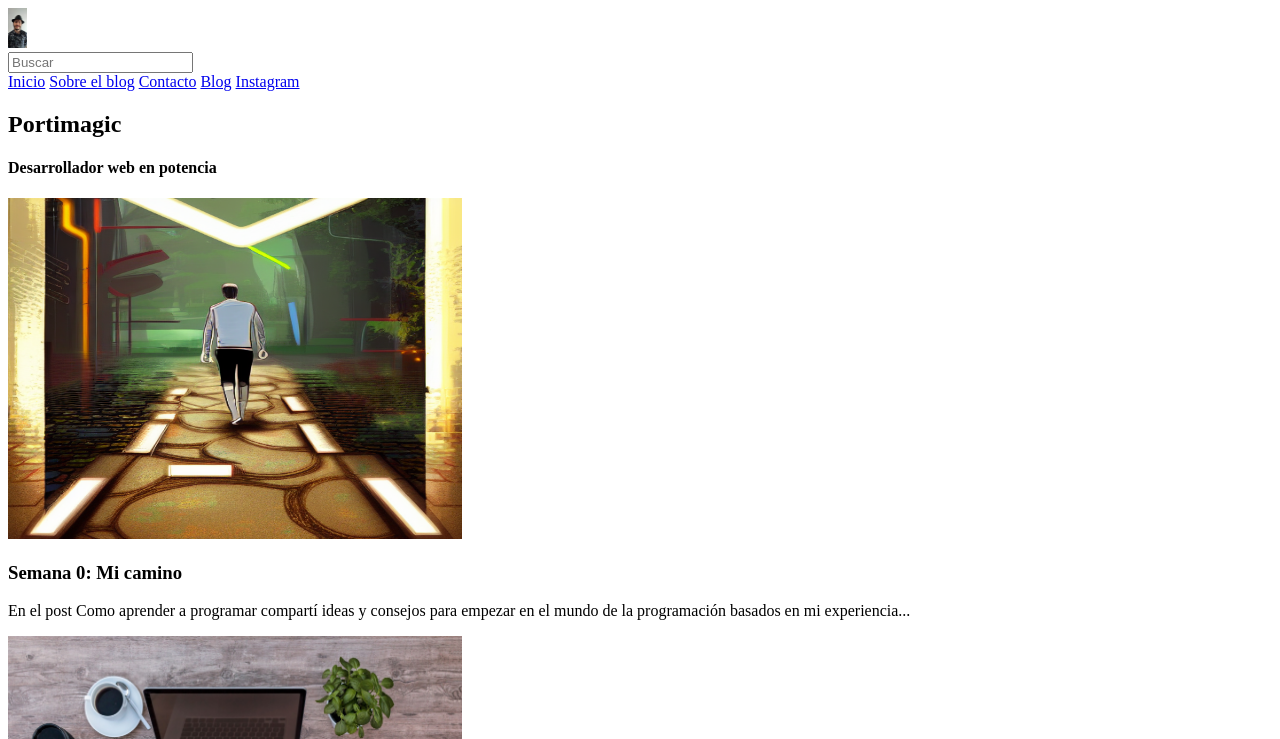
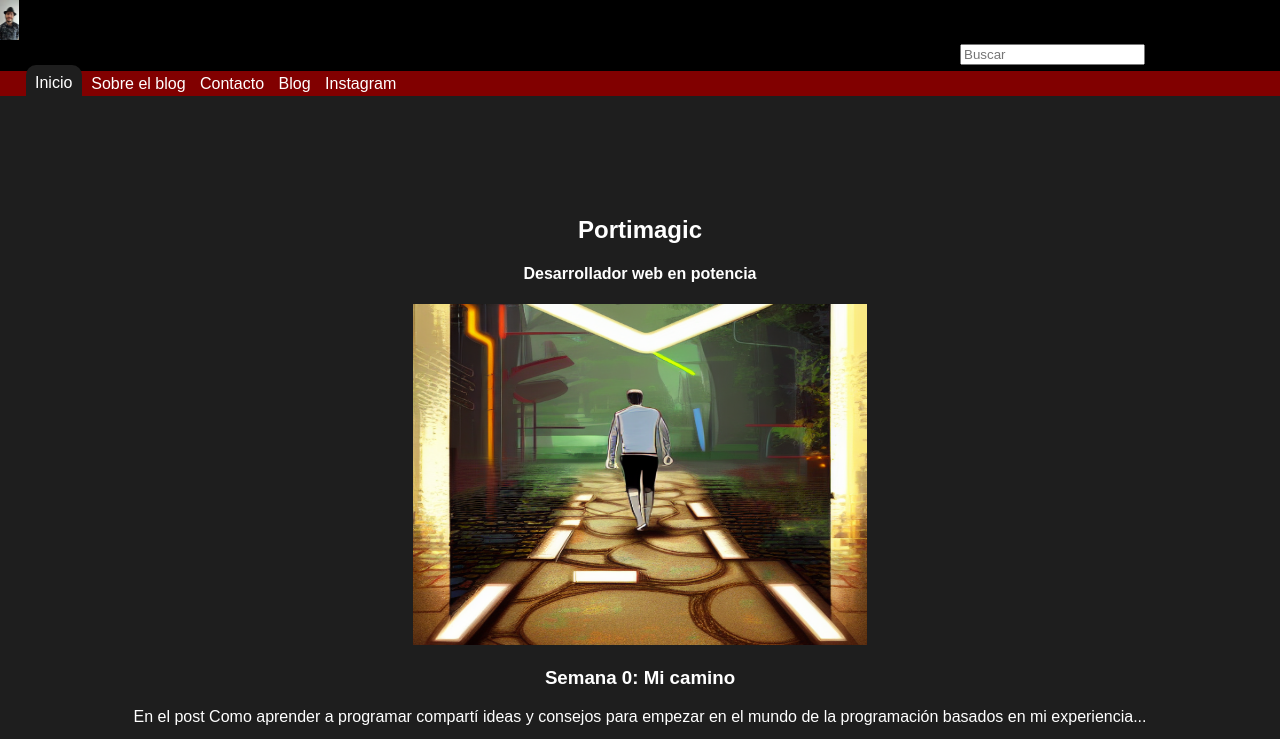
Before and after one commit to porti-magic/Portimagic, a plain HTML site: page index.html in a window 1280 px wide. Shown: the top 739 px of the page. Drawn offline with Linux system fonts and the light colour scheme.

Commit message:
Crear la hoja de estilos "CommonStyles" y reacomodar las hojas de estilo

```diff
--- a/AboutStyles.css
+++ b/Styles/CommonStyles.css
@@ -1,4 +1,4 @@
-html{
+html {
     height: 100%;
 }
 
@@ -32,9 +32,10 @@ header form {
     display: inline;
 }
 
-nav{
-    margin-left: 2%;
+nav {
+    padding: 0.25% 0% 0.25% 2%;
     margin-top: 0.5%;
+    background-color: rgb(129, 0, 0);
 }
 
     nav a {
@@ -47,6 +48,7 @@ nav a {
 #activeTab {
     background-color: rgb(30, 30, 30);
     border-radius: 10px 10px 0px 0px;
+    padding: 0.75%;
 }
 
 main {
@@ -57,18 +59,6 @@ main {
     flex: 1 0 auto;
 }
 
-#Blog_Image {
-    width: 220px;
-    border-radius: 110px;
-}
-
-#Description {
-    text-align: center;
-    line-height: 1.5;
-    margin-left: 20%;
-    margin-right: 20%;
-    font-size: 18px;
-}
 
 footer {
     margin-bottom: 0px;
--- a/index.html
+++ b/index.html
@@ -2,6 +2,7 @@
 
 <html lang="es" xmlns="http://www.w3.org/1999/xhtml">
 <head>
+    <link rel="stylesheet" href="Styles/CommonStyles.css" />
     <meta charset="utf-8" />
     <title>Inicio | Portimagic</title>
 </head>
@@ -17,7 +18,7 @@
         </div>
         <nav>
             <!--Navigation bar-->
-            <a href="index.html">Inicio</a>
+            <a id="activeTab" href="index.html">Inicio</a>
             <a href="About.html">Sobre el blog</a>
             <a href="Contacto.html">Contacto</a>
             <a href="Blog.html">Blog</a>
```
Also changed, not shown: About.html (+2 -1 lines), Styles/AboutStyles.css (added, +12 -0 lines). Lines whose indentation alone changed are shown as unchanged.
